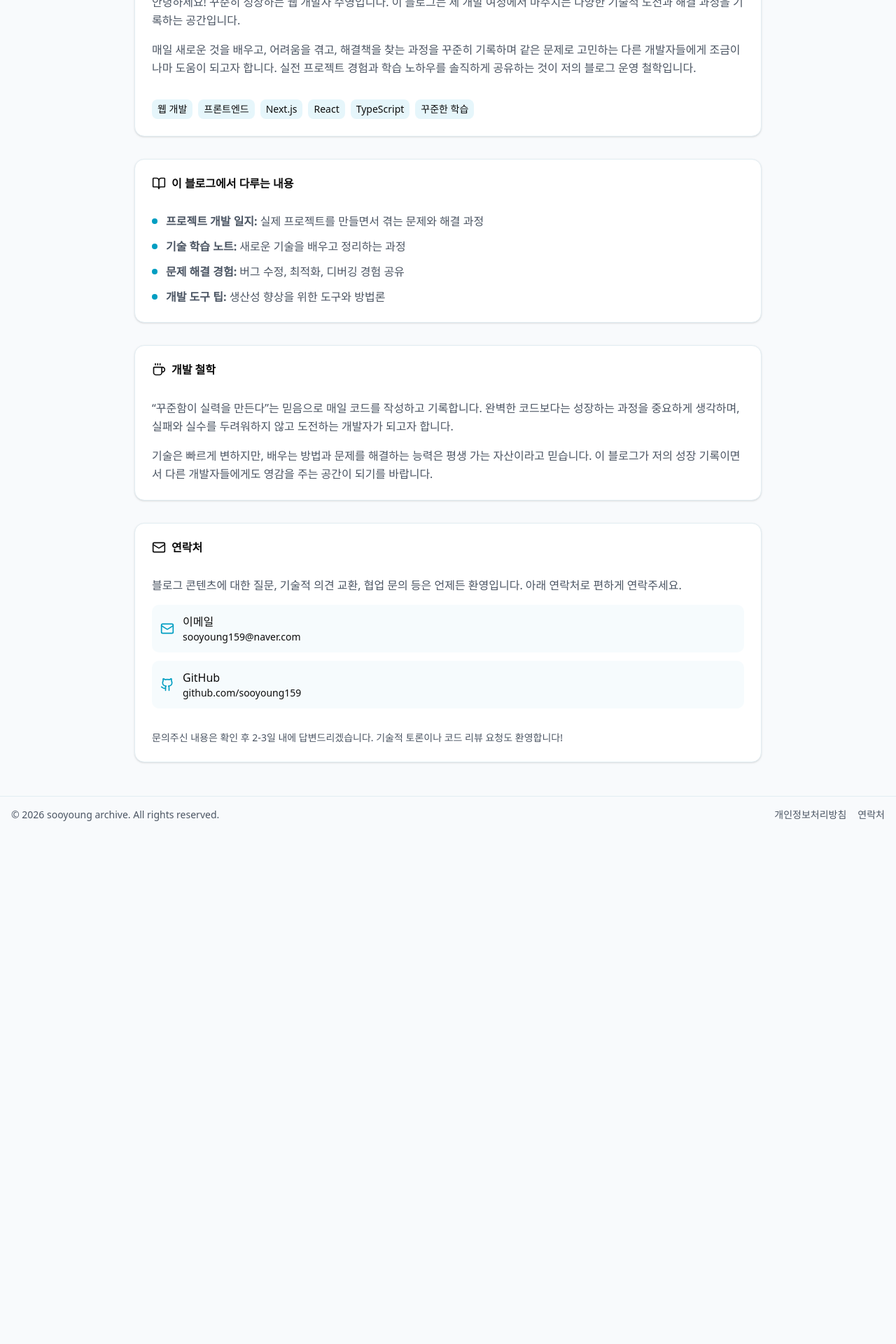
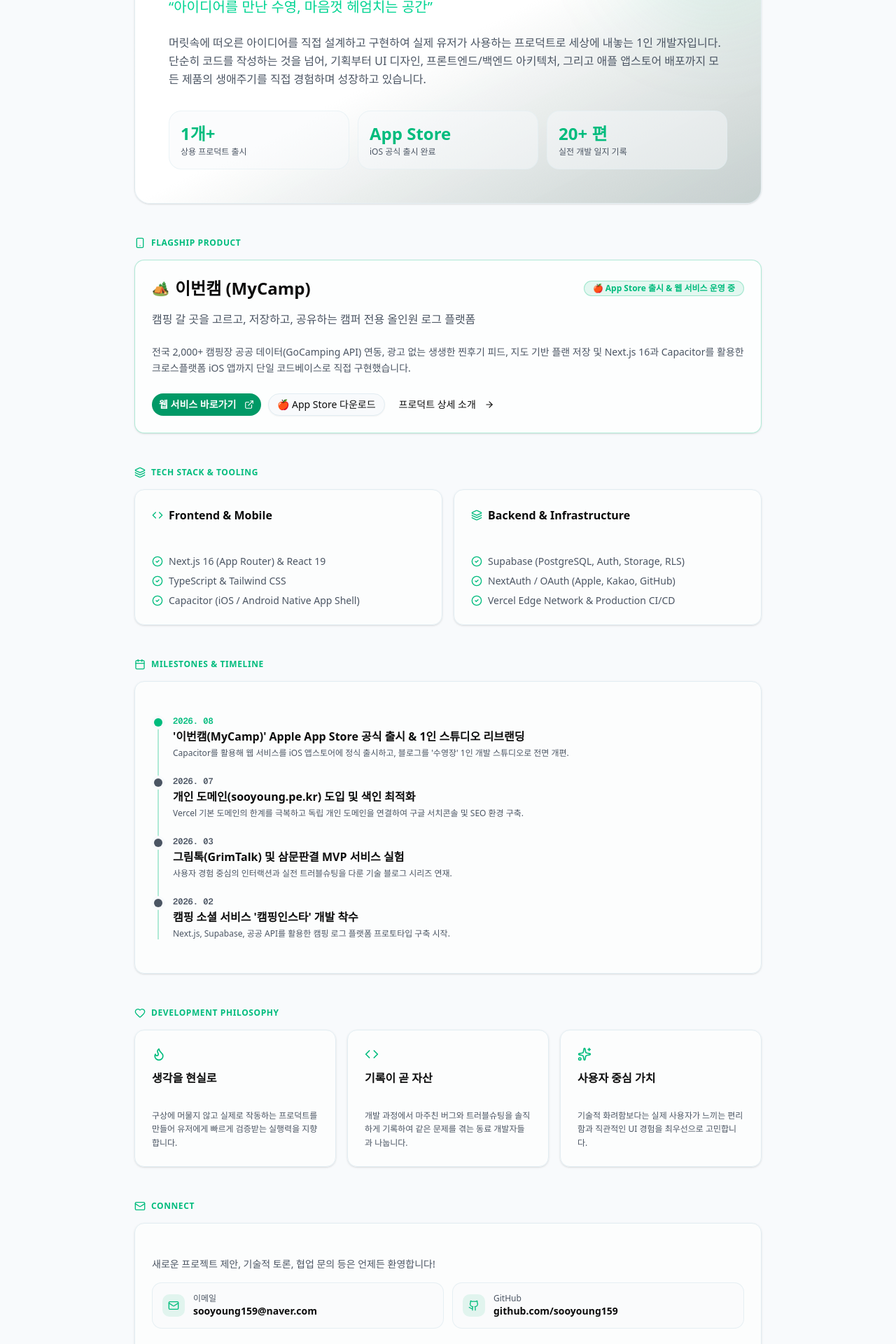
Before and after one commit to sooyoung159/sooyoung-archive, a Next.js app: page /about in a window 1280 px wide. Shown: the part 260-2180 px from the top of the page at 70% size. Before the commit the page ends 1450 px from the top, so only its background shows below. Built offline with nearby package versions, Linux system fonts and the light colour scheme; no server answers; the database is empty.

Commit message:
feat: Revamp /about page into 1-person developer studio profile and portfolio

```diff
--- a/src/app/(main)/about/page.tsx
+++ b/src/app/(main)/about/page.tsx
@@ -1,170 +1,344 @@
+import Link from "next/link";
+import { Metadata } from "next";
+import { Button } from "@/components/ui/button";
+import { Card, CardContent, CardHeader, CardTitle, CardDescription } from "@/components/ui/card";
+import {
+  Code,
+  ExternalLink,
+  Github,
+  Mail,
+  Sparkles,
+  Smartphone,
+  CheckCircle2,
+  Calendar,
+  Layers,
+  Heart,
+  ArrowRight,
+  Flame,
+} from "lucide-react";
 
-import { Card, CardContent, CardHeader, CardTitle } from "@/components/ui/card";
-import { Mail, Github, Code, BookOpen, Coffee } from "lucide-react";
-import { Metadata } from "next";
+const ogImageUrl = `https://sooyoung.pe.kr/api/og?title=${encodeURIComponent("개발자 수영 소개 - 수영장 프로젝트 아카이브")}&category=About`;
 
 export const metadata: Metadata = {
-  title: "개발자 소개 | 수영의 개발 아카이브",
-  description: "웹 개발자 수영의 소개와 블로그 운영 철학, 연락처 정보입니다.",
+  title: "소개 (About) | 수영장 (Sooyoung Archive)",
+  description:
+    "1인 개발자 수영의 프로젝트 아카이브 '수영장' 소개, 기술 스택, 이번캠(MyCamp) App Store 출시 여정 및 개발 철학입니다.",
+  openGraph: {
+    title: "소개 (About) | 수영장 (Sooyoung Archive)",
+    description: "아이디어를 만난 수영, 마음껏 헤엄치는 공간. 1인 개발자 수영의 프로젝트 & 개발 일지.",
+    url: "https://sooyoung.pe.kr/about",
+    images: [{ url: ogImageUrl, width: 1200, height: 630, alt: "수영장 소개" }],
+  },
+  twitter: {
+    card: "summary_large_image",
+    title: "소개 (About) | 수영장 (Sooyoung Archive)",
+    description: "아이디어를 만난 수영, 마음껏 헤엄치는 공간. 1인 개발자 수영의 프로젝트 & 개발 일지.",
+    images: [ogImageUrl],
+  },
 };
 
 export default function AboutPage() {
   return (
-    <>
-      <div className="mx-auto w-full max-w-4xl px-0 py-4">
-        <h1 className="mb-8 text-3xl font-bold">소개</h1>
+    <div className="mx-auto w-full max-w-4xl space-y-12 py-2">
+      {/* 1. Hero Identity Header */}
+      <section className="relative rounded-3xl border border-border/80 bg-gradient-to-br from-card via-card to-emerald-950/20 p-8 sm:p-12 shadow-sm overflow-hidden">
+        <div className="absolute -top-16 -right-16 h-64 w-64 rounded-full bg-emerald-500/10 blur-3xl pointer-events-none" />
 
-        <div className="space-y-8">
-          {/* 프로필 카드 */}
-          <Card>
-            <CardHeader>
-              <CardTitle className="flex items-center gap-2">
-                <Code className="w-5 h-5" />
-                개발자 수영입니다
+        <div className="relative space-y-6">
+          <div className="inline-flex items-center gap-2 rounded-full border border-emerald-500/30 bg-emerald-500/10 px-3.5 py-1 text-xs font-semibold text-emerald-500">
+            <Sparkles className="size-3.5" />
+            <span>1-PERSON DEVELOPER STUDIO</span>
+          </div>
+
+          <div className="space-y-3">
+            <h1 className="text-3xl font-extrabold tracking-tight sm:text-4xl lg:text-5xl text-foreground">
+              안녕하세요, <span className="text-emerald-500">개발자 수영</span>입니다.
+            </h1>
+            <p className="text-lg sm:text-xl font-medium text-emerald-400">
+              &ldquo;아이디어를 만난 수영, 마음껏 헤엄치는 공간&rdquo;
+            </p>
+          </div>
+
+          <p className="text-base text-muted-foreground leading-relaxed">
+            머릿속에 떠오른 아이디어를 직접 설계하고 구현하여 실제 유저가 사용하는 프로덕트로 세상에 내놓는 1인 개발자입니다.
+            단순히 코드를 작성하는 것을 넘어, 기획부터 UI 디자인, 프론트엔드/백엔드 아키텍처, 그리고 애플 앱스토어 배포까지 모든 제품의 생애주기를 직접 경험하며 성장하고 있습니다.
+          </p>
+
+          {/* Quick Metrics Cards */}
+          <div className="grid grid-cols-2 sm:grid-cols-3 gap-3 pt-2">
+            <div className="rounded-2xl border border-border/60 bg-background/50 p-4">
+              <div className="text-2xl font-bold text-emerald-500">1개+</div>
+              <div className="text-xs text-muted-foreground mt-0.5">상용 프로덕트 출시</div>
+            </div>
+            <div className="rounded-2xl border border-border/60 bg-background/50 p-4">
+              <div className="text-2xl font-bold text-emerald-500">App Store</div>
+              <div className="text-xs text-muted-foreground mt-0.5">iOS 공식 출시 완료</div>
+            </div>
+            <div className="col-span-2 sm:col-span-1 rounded-2xl border border-border/60 bg-background/50 p-4">
+              <div className="text-2xl font-bold text-emerald-500">20+ 편</div>
+              <div className="text-xs text-muted-foreground mt-0.5">실전 개발 일지 기록</div>
+            </div>
+          </div>
+        </div>
+      </section>
+
+      {/* 2. Flagship Project Highlight */}
+      <section className="space-y-4">
+        <div className="flex items-center gap-2 text-xs font-semibold uppercase tracking-wider text-emerald-500">
+          <Smartphone className="size-4" />
+          <span>Flagship Product</span>
+        </div>
+
+        <Card className="border-emerald-500/30 bg-card/70 overflow-hidden shadow-sm">
+          <CardHeader className="space-y-2">
+            <div className="flex flex-wrap items-center justify-between gap-2">
+              <div className="flex items-center gap-2">
+                <span className="text-xl">🏕️</span>
+                <CardTitle className="text-2xl font-bold">이번캠 (MyCamp)</CardTitle>
+              </div>
+              <span className="rounded-full border border-emerald-500/30 bg-emerald-500/10 px-3 py-0.5 text-xs font-semibold text-emerald-500">
+                🍎 App Store 출시 & 웹 서비스 운영 중
+              </span>
+            </div>
+            <CardDescription className="text-base text-muted-foreground">
+              캠핑 갈 곳을 고르고, 저장하고, 공유하는 캠퍼 전용 올인원 로그 플랫폼
+            </CardDescription>
+          </CardHeader>
+          <CardContent className="space-y-6">
+            <p className="text-sm leading-relaxed text-muted-foreground">
+              전국 2,000+ 캠핑장 공공 데이터(GoCamping API) 연동, 광고 없는 생생한 찐후기 피드, 지도 기반 플랜 저장 및
+              Next.js 16과 Capacitor를 활용한 크로스플랫폼 iOS 앱까지 단일 코드베이스로 직접 구현했습니다.
+            </p>
+
+            <div className="flex flex-wrap gap-2.5">
+              <Button size="sm" className="rounded-full bg-emerald-600 hover:bg-emerald-700 text-white font-semibold" asChild>
+                <a href="https://camp.sooyoung.pe.kr" target="_blank" rel="noreferrer">
+                  웹 서비스 바로가기 <ExternalLink className="ml-1.5 size-3.5" />
+                </a>
+              </Button>
+              <Button size="sm" variant="outline" className="rounded-full" asChild>
+                <a href="https://apps.apple.com/kr/app/%EC%9D%B4%EB%B2%88%EC%BA%A0/id6790258305" target="_blank" rel="noreferrer">
+                  🍎 App Store 다운로드
+                </a>
+              </Button>
+              <Button size="sm" variant="ghost" className="rounded-full" asChild>
+                <Link href="/apps/mycamp">
+                  프로덕트 상세 소개 <ArrowRight className="ml-1.5 size-3.5" />
+                </Link>
+              </Button>
+            </div>
+          </CardContent>
+        </Card>
+      </section>
+
+      {/* 3. Tech Stack Grid */}
+      <section className="space-y-4">
+        <div className="flex items-center gap-2 text-xs font-semibold uppercase tracking-wider text-emerald-500">
+          <Layers className="size-4" />
+          <span>Tech Stack & Tooling</span>
+        </div>
+
+        <div className="grid gap-4 sm:grid-cols-2">
+          <Card className="bg-card/60">
+            <CardHeader className="pb-3">
+              <CardTitle className="text-base font-bold flex items-center gap-2">
+                <Code className="size-4 text-emerald-500" />
+                Frontend & Mobile
               </CardTitle>
             </CardHeader>
-            <CardContent className="space-y-4">
-              <p className="text-muted-foreground leading-relaxed">
-                안녕하세요! 꾸준히 성장하는 웹 개발자 수영입니다. 이 블로그는 제
-                개발 여정에서 마주치는 다양한 기술적 도전과 해결 과정을 기록하는
-                공간입니다.
-              </p>
-
-              <p className="text-muted-foreground leading-relaxed">
-                매일 새로운 것을 배우고, 어려움을 겪고, 해결책을 찾는 과정을
-                꾸준히 기록하며 같은 문제로 고민하는 다른 개발자들에게
-                조금이나마 도움이 되고자 합니다. 실전 프로젝트 경험과 학습
-                노하우를 솔직하게 공유하는 것이 저의 블로그 운영 철학입니다.
-              </p>
-
-              <div className="flex flex-wrap gap-2 pt-4">
-                <span className="px-2 py-1 bg-secondary text-secondary-foreground rounded-md text-sm">
-                  웹 개발
-                </span>
-                <span className="px-2 py-1 bg-secondary text-secondary-foreground rounded-md text-sm">
-                  프론트엔드
-                </span>
-                <span className="px-2 py-1 bg-secondary text-secondary-foreground rounded-md text-sm">
-                  Next.js
-                </span>
-                <span className="px-2 py-1 bg-secondary text-secondary-foreground rounded-md text-sm">
-                  React
-                </span>
-                <span className="px-2 py-1 bg-secondary text-secondary-foreground rounded-md text-sm">
-                  TypeScript
-                </span>
-                <span className="px-2 py-1 bg-secondary text-secondary-foreground rounded-md text-sm">
-                  꾸준한 학습
-                </span>
+            <CardContent className="space-y-2 text-sm text-muted-foreground">
+              <div className="flex items-center gap-2">
+                <CheckCircle2 className="size-4 text-emerald-500 shrink-0" />
+                <span>Next.js 16 (App Router) & React 19</span>
+              </div>
+              <div className="flex items-center gap-2">
+                <CheckCircle2 className="size-4 text-emerald-500 shrink-0" />
+                <span>TypeScript & Tailwind CSS</span>
+              </div>
+              <div className="flex items-center gap-2">
+                <CheckCircle2 className="size-4 text-emerald-500 shrink-0" />
+                <span>Capacitor (iOS / Android Native App Shell)</span>
               </div>
             </CardContent>
           </Card>
 
-          {/* 블로그 소개 */}
-          <Card>
-            <CardHeader>
-              <CardTitle className="flex items-center gap-2">
-                <BookOpen className="w-5 h-5" />이 블로그에서 다루는 내용
+          <Card className="bg-card/60">
+            <CardHeader className="pb-3">
+              <CardTitle className="text-base font-bold flex items-center gap-2">
+                <Layers className="size-4 text-emerald-500" />
+                Backend & Infrastructure
               </CardTitle>
             </CardHeader>
-            <CardContent className="space-y-4">
-              <ul className="space-y-3 text-muted-foreground">
-                <li className="flex items-start gap-3">
-                  <div className="w-2 h-2 bg-primary rounded-full mt-2 shrink-0"></div>
-                  <div>
-                    <strong>프로젝트 개발 일지:</strong> 실제 프로젝트를
-                    만들면서 겪는 문제와 해결 과정
-                  </div>
-                </li>
-                <li className="flex items-start gap-3">
-                  <div className="w-2 h-2 bg-primary rounded-full mt-2 shrink-0"></div>
-                  <div>
-                    <strong>기술 학습 노트:</strong> 새로운 기술을 배우고
-                    정리하는 과정
-                  </div>
-                </li>
-                <li className="flex items-start gap-3">
-                  <div className="w-2 h-2 bg-primary rounded-full mt-2 shrink-0"></div>
-                  <div>
-                    <strong>문제 해결 경험:</strong> 버그 수정, 최적화, 디버깅
-                    경험 공유
-                  </div>
-                </li>
-                <li className="flex items-start gap-3">
-                  <div className="w-2 h-2 bg-primary rounded-full mt-2 shrink-0"></div>
-                  <div>
-                    <strong>개발 도구 팁:</strong> 생산성 향상을 위한 도구와
-                    방법론
-                  </div>
-                </li>
-              </ul>
+            <CardContent className="space-y-2 text-sm text-muted-foreground">
+              <div className="flex items-center gap-2">
+                <CheckCircle2 className="size-4 text-emerald-500 shrink-0" />
+                <span>Supabase (PostgreSQL, Auth, Storage, RLS)</span>
+              </div>
+              <div className="flex items-center gap-2">
+                <CheckCircle2 className="size-4 text-emerald-500 shrink-0" />
+                <span>NextAuth / OAuth (Apple, Kakao, GitHub)</span>
+              </div>
+              <div className="flex items-center gap-2">
+                <CheckCircle2 className="size-4 text-emerald-500 shrink-0" />
+                <span>Vercel Edge Network & Production CI/CD</span>
+              </div>
             </CardContent>
           </Card>
+        </div>
+      </section>
 
-          {/* 개발 철학 */}
-          <Card>
-            <CardHeader>
-              <CardTitle className="flex items-center gap-2">
-                <Coffee className="w-5 h-5" />
-                개발 철학
-              </CardTitle>
+      {/* 4. Journey Milestones Timeline */}
+      <section className="space-y-4">
+        <div className="flex items-center gap-2 text-xs font-semibold uppercase tracking-wider text-emerald-500">
+          <Calendar className="size-4" />
+          <span>Milestones & Timeline</span>
+        </div>
+
+        <Card className="bg-card/60">
+          <CardContent className="p-6">
+            <div className="space-y-6 border-l-2 border-emerald-500/30 pl-5 ml-2">
+              <div className="relative">
+                <div className="absolute -left-[27px] top-1 size-3 rounded-full bg-emerald-500 ring-4 ring-background" />
+                <div className="text-xs font-mono font-semibold text-emerald-500">2026. 08</div>
+                <div className="text-base font-bold text-foreground mt-0.5">
+                  '이번캠(MyCamp)' Apple App Store 공식 출시 & 1인 스튜디오 리브랜딩
+                </div>
+                <p className="text-xs text-muted-foreground mt-1">
+                  Capacitor를 활용해 웹 서비스를 iOS 앱스토어에 정식 출시하고, 블로그를 '수영장' 1인 개발 스튜디오로 전면 개편.
+                </p>
+              </div>
+
+              <div className="relative">
+                <div className="absolute -left-[27px] top-1 size-3 rounded-full bg-muted-foreground ring-4 ring-background" />
+                <div className="text-xs font-mono font-semibold text-muted-foreground">2026. 07</div>
+                <div className="text-base font-bold text-foreground mt-0.5">
+                  개인 도메인(sooyoung.pe.kr) 도입 및 색인 최적화
+                </div>
+                <p className="text-xs text-muted-foreground mt-1">
+                  Vercel 기본 도메인의 한계를 극복하고 독립 개인 도메인을 연결하여 구글 서치콘솔 및 SEO 환경 구축.
+                </p>
+              </div>
+
+              <div className="relative">
+                <div className="absolute -left-[27px] top-1 size-3 rounded-full bg-muted-foreground ring-4 ring-background" />
+                <div className="text-xs font-mono font-semibold text-muted-foreground">2026. 03</div>
+                <div className="text-base font-bold text-foreground mt-0.5">
+                  그림톡(GrimTalk) 및 삼문판결 MVP 서비스 실험
+                </div>
+                <p className="text-xs text-muted-foreground mt-1">
+                  사용자 경험 중심의 인터랙션과 실전 트러블슈팅을 다룬 기술 블로그 시리즈 연재.
+                </p>
+              </div>
+
+              <div className="relative">
+                <div className="absolute -left-[27px] top-1 size-3 rounded-full bg-muted-foreground ring-4 ring-background" />
+                <div className="text-xs font-mono font-semibold text-muted-foreground">2026. 02</div>
+                <div className="text-base font-bold text-foreground mt-0.5">
+                  캠핑 소셜 서비스 '캠핑인스타' 개발 착수
+                </div>
+                <p className="text-xs text-muted-foreground mt-1">
+                  Next.js, Supabase, 공공 API를 활용한 캠핑 로그 플랫폼 프로토타입 구축 시작.
+                </p>
+              </div>
+            </div>
+          </CardContent>
+        </Card>
+      </section>
+
+      {/* 5. Philosophy */}
+      <section className="space-y-4">
+        <div className="flex items-center gap-2 text-xs font-semibold uppercase tracking-wider text-emerald-500">
+          <Heart className="size-4" />
+          <span>Development Philosophy</span>
+        </div>
+
+        <div className="grid gap-4 sm:grid-cols-3">
+          <Card className="bg-card/60">
+            <CardHeader className="pb-2">
+              <Flame className="size-5 text-emerald-500 mb-1" />
+              <CardTitle className="text-base font-bold">생각을 현실로</CardTitle>
             </CardHeader>
-            <CardContent className="space-y-4">
-              <p className="text-muted-foreground leading-relaxed">
-                &ldquo;꾸준함이 실력을 만든다&rdquo;는 믿음으로 매일 코드를
-                작성하고 기록합니다. 완벽한 코드보다는 성장하는 과정을
-                중요하게 생각하며, 실패와 실수를 두려워하지 않고 도전하는 개발자가
-                되고자 합니다.
-              </p>
-
-              <p className="text-muted-foreground leading-relaxed">
-                기술은 빠르게 변하지만, 배우는 방법과 문제를 해결하는 능력은
-                평생 가는 자산이라고 믿습니다. 이 블로그가 저의 성장 기록이면서
-                다른 개발자들에게도 영감을 주는 공간이 되기를 바랍니다.
+            <CardContent>
+              <p className="text-xs text-muted-foreground leading-relaxed">
+                구상에 머물지 않고 실제로 작동하는 프로덕트를 만들어 유저에게 빠르게 검증받는 실행력을 지향합니다.
               </p>
             </CardContent>
           </Card>
 
-          {/* 연락처 */}
-          <Card>
-            <CardHeader>
-              <CardTitle className="flex items-center gap-2">
-                <Mail className="w-5 h-5" />
-                연락처
-              </CardTitle>
+          <Card className="bg-card/60">
+            <CardHeader className="pb-2">
+              <Code className="size-5 text-emerald-500 mb-1" />
+              <CardTitle className="text-base font-bold">기록이 곧 자산</CardTitle>
             </CardHeader>
-            <CardContent className="space-y-4">
-              <p className="text-muted-foreground">
-                블로그 콘텐츠에 대한 질문, 기술적 의견 교환, 협업 문의 등은
-                언제든 환영입니다. 아래 연락처로 편하게 연락주세요.
+            <CardContent>
+              <p className="text-xs text-muted-foreground leading-relaxed">
+                개발 과정에서 마주친 버그와 트러블슈팅을 솔직하게 기록하여 같은 문제를 겪는 동료 개발자들과 나눕니다.
               </p>
+            </CardContent>
+          </Card>
 
-              <div className="space-y-3">
-                <div className="flex items-center gap-3 p-3 bg-muted/50 rounded-lg">
-                  <Mail className="w-5 h-5 text-primary" />
-                  <div>
-                    <p className="font-medium">이메일</p>
-                    <p className="text-sm">sooyoung159@naver.com</p>
-                  </div>
-                </div>
-
-                <div className="flex items-center gap-3 p-3 bg-muted/50 rounded-lg">
-                  <Github className="w-5 h-5 text-primary" />
-                  <div>
-                    <p className="font-medium">GitHub</p>
-                    <p className="text-sm">github.com/sooyoung159</p>
-                  </div>
-                </div>
-              </div>
-
-              <p className="text-sm text-muted-foreground pt-4">
-                문의주신 내용은 확인 후 2-3일 내에 답변드리겠습니다. 기술적
-                토론이나 코드 리뷰 요청도 환영합니다!
+          <Card className="bg-card/60">
+            <CardHeader className="pb-2">
+              <Sparkles className="size-5 text-emerald-500 mb-1" />
+              <CardTitle className="text-base font-bold">사용자 중심 가치</CardTitle>
+            </CardHeader>
+            <CardContent>
+              <p className="text-xs text-muted-foreground leading-relaxed">
+                기술적 화려함보다는 실제 사용자가 느끼는 편리함과 직관적인 UI 경험을 최우선으로 고민합니다.
               </p>
             </CardContent>
           </Card>
         </div>
-      </div>
-    </>
+      </section>
+
+      {/* 6. Contact & Socials */}
+      <section className="space-y-4">
+        <div className="flex items-center gap-2 text-xs font-semibold uppercase tracking-wider text-emerald-500">
+          <Mail className="size-4" />
+          <span>Connect</span>
+        </div>
+
+        <Card className="bg-card/60">
+          <CardContent className="p-6 space-y-4">
+            <p className="text-sm text-muted-foreground">
+              새로운 프로젝트 제안, 기술적 토론, 협업 문의 등은 언제든 환영합니다!
+            </p>
+            <div className="grid gap-3 sm:grid-cols-2">
+              <a
+                href="mailto:sooyoung159@naver.com"
+                className="flex items-center gap-3 p-3.5 rounded-xl border border-border/80 bg-background/50 hover:border-emerald-500/40 hover:bg-muted/50 transition-colors group"
+              >
+                <div className="p-2 rounded-lg bg-emerald-500/10 text-emerald-500">
+                  <Mail className="size-4" />
+                </div>
+                <div>
+                  <div className="text-xs text-muted-foreground">이메일</div>
+                  <div className="text-sm font-semibold text-foreground group-hover:text-emerald-500 transition-colors">
+                    sooyoung159@naver.com
+                  </div>
+                </div>
+              </a>
+
+              <a
+                href="https://github.com/sooyoung159"
+                target="_blank"
+                rel="noreferrer"
+                className="flex items-center gap-3 p-3.5 rounded-xl border border-border/80 bg-background/50 hover:border-emerald-500/40 hover:bg-muted/50 transition-colors group"
+              >
+                <div className="p-2 rounded-lg bg-emerald-500/10 text-emerald-500">
+                  <Github className="size-4" />
+                </div>
+                <div>
+                  <div className="text-xs text-muted-foreground">GitHub</div>
+                  <div className="text-sm font-semibold text-foreground group-hover:text-emerald-500 transition-colors">
+                    github.com/sooyoung159
+                  </div>
+                </div>
+              </a>
+            </div>
+          </CardContent>
+        </Card>
+      </section>
+    </div>
   );
 }
```
